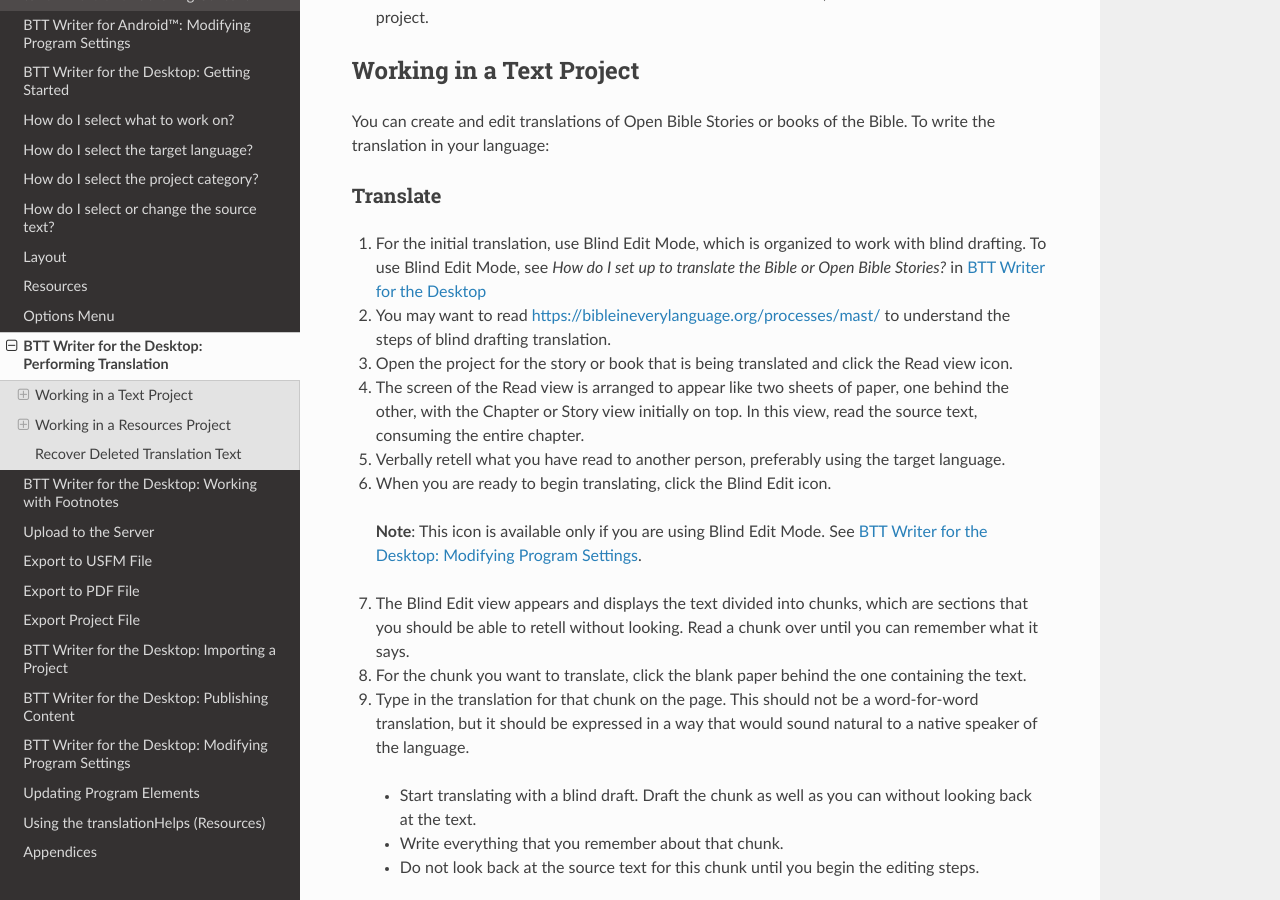
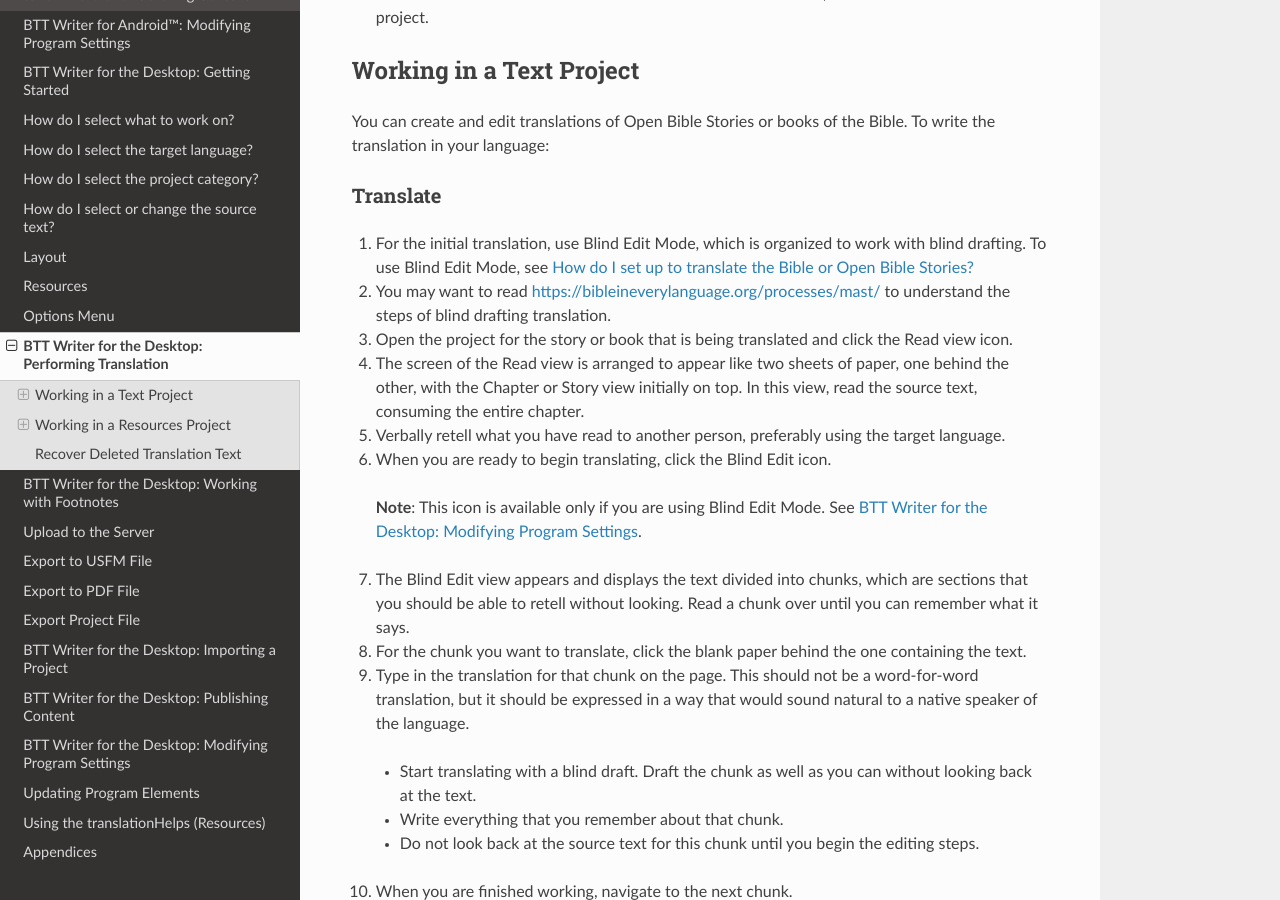
Before and after one commit to mondele/btt-writer-docs, a Sphinx documentation site: the page built from docs/dTranslate.rst, in a window 1280 px wide and 900 px high, scrolled down 618 px. Built offline with Sphinx 7.4.7 and the Read the Docs theme 2.0.0, drawn with Linux system fonts in a browser that asks for light colours; pages that are not in the unit, such as notebooks, are missing from menus.

Commit message:
Update dTranslate.rst

```diff
--- a/docs/dTranslate.rst
+++ b/docs/dTranslate.rst
@@ -31,7 +31,7 @@
 Translate
 ^^^^^^^^^^^
 
-1.	For the initial translation, use Blind Edit Mode, which is organized to work with blind drafting. To use Blind Edit Mode, see *How do I set up to translate the Bible or Open Bible Stories?* in `BTT Writer for the Desktop <https://btt-writer.readthedocs.io/en/latest/desktop.html>`_
+1.	For the initial translation, use Blind Edit Mode, which is organized to work with blind drafting. To use Blind Edit Mode, see `How do I set up to translate the Bible or Open Bible Stories? <https://btt-writer.readthedocs.io/en/latest/desktop.html#how-do-i-set-up-to-translate-the-bible-or-open-bible-stories>`_
 
 2.	You may want to read `<https://bibleineverylanguage.org/processes/mast/>`_ to understand the steps of blind drafting translation.
 
```
